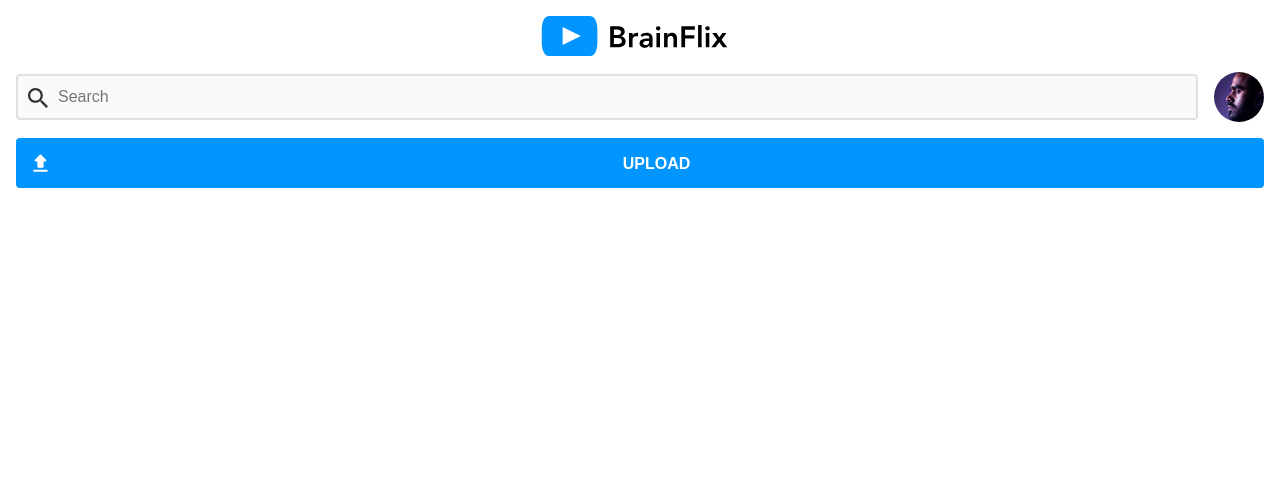
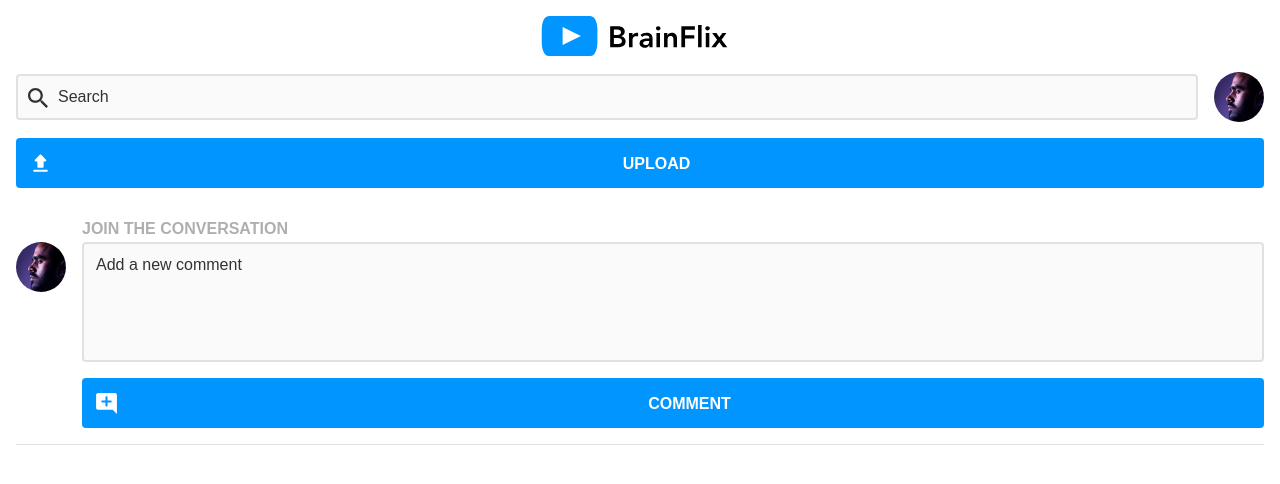
Before and after one commit to emilyjanedev/emily-schur-brainflix, a React (Vite) app: page / in a window 1280 px wide. Shown: the top 484 px of the page. Built offline with nearby package versions, Linux system fonts and the light colour scheme; a web font is replaced by a local one.

Commit message:
Rework inputs and styling

```diff
--- a/src/App.jsx
+++ b/src/App.jsx
@@ -1,8 +1,14 @@
 import "./App.scss";
 import Header from "./components/Header/Header";
+import CommentForm from "./components/CommentForm/CommentForm";
 
 function App() {
-  return <Header />;
+  return (
+    <>
+      <Header />
+      <CommentForm />
+    </>
+  );
 }
 
 export default App;
--- /dev/null
+++ b/src/components/CommentForm/CommentForm.jsx
@@ -0,0 +1,32 @@
+import "./CommentForm.scss";
+import Button from "../Button/Button";
+import Avatar from "../Avatar/Avatar";
+import userAvatar from "../../assets/images/Mohan-muruge.jpg";
+import commentIcon from "../../assets/images/icons/add_comment.svg";
+
+function CommentForm() {
+  return (
+    <form action="submit" className="comment-form">
+      <Avatar src={userAvatar} nameOfClass="comment-form__avatar" />
+      <div className="comment-form__input-wrapper">
+        <label htmlFor="comment" className="comment-form__label">
+          JOIN THE CONVERSATION
+        </label>
+        <textarea
+          type="text"
+          name="comment"
+          id="comment"
+          placeholder="Add a new comment"
+          className="comment-form__input"
+        ></textarea>
+        <Button
+          nameOfClass="comment-form__button"
+          icon={commentIcon}
+          cta="COMMENT"
+        />
+      </div>
+    </form>
+  );
+}
+
+export default CommentForm;
--- /dev/null
+++ b/src/components/CommentForm/CommentForm.scss
@@ -0,0 +1,36 @@
+@use "../../styles/partials/flexbox-kit" as *;
+@use "../../styles/partials/type-kit" as *;
+@use "../../styles/partials/variables" as *;
+@use "../../styles/partials/mixins" as *;
+
+.comment-form {
+  @include flex-row(center, center, 1rem);
+  flex-wrap: wrap;
+  padding: 1rem 0;
+  border-bottom: 1.5px solid $secondary-medium;
+
+  &__avatar {
+    object-position: 20%;
+    position: relative;
+    bottom: 3.5625rem;
+  }
+
+  &__input-wrapper {
+    flex-grow: 1;
+    @include flex-column(center, flex-start);
+  }
+
+  &__input {
+    width: 100%;
+    margin-bottom: 1rem;
+    min-height: 7.5rem !important;
+    @include input;
+  }
+
+  &__label {
+    @include mobile-labels-buttons;
+    font-weight: 600;
+    color: $primary-medium;
+    margin-bottom: 0.25rem;
+  }
+}
--- a/src/components/Input/Input.jsx
+++ /dev/null
@@ -1,24 +0,0 @@
-import "./Input.scss";
-import PropTypes from "prop-types";
-
-function Input({ type, name, id, placeholder, nameOfClass }) {
-  return (
-    <input
-      type={type}
-      name={name}
-      id={id}
-      placeholder={placeholder}
-      className={`input ${nameOfClass}`}
-    />
-  );
-}
-
-Input.propTypes = {
-  type: PropTypes.string.isRequired,
-  name: PropTypes.string.isRequired,
-  id: PropTypes.string.isRequired,
-  placeholder: PropTypes.string.isRequired,
-  nameOfClass: PropTypes.string.isRequired,
-};
-
-export default Input;
--- a/src/components/Input/Input.scss
+++ /dev/null
@@ -1,23 +0,0 @@
-@use "../../styles/partials/variables" as *;
-@use "../../styles/partials/flexbox-kit" as *;
-@use "../../styles/partials/type-kit" as *;
-
-.input {
-  font-family: inherit;
-  background-color: $secondary-light;
-  border: 2px solid $secondary-medium;
-  padding: 0.75rem;
-  font-size: 1rem;
-  min-height: 2.25rem;
-  border-radius: 0.25rem;
-  resize: none;
-
-  &:focus {
-    outline: none;
-    border: 2px solid $brainflix-blue;
-  }
-
-  &--error {
-    border: 2px solid #d22d2d;
-  }
-}
--- a/src/components/SearchForm/SearchForm.jsx
+++ b/src/components/SearchForm/SearchForm.jsx
@@ -1,6 +1,5 @@
 import "./SearchForm.scss";
 import Button from "../Button/Button";
-import Input from "../Input/Input";
 import Avatar from "../Avatar/Avatar";
 import userAvatar from "../../assets/images/Mohan-muruge.jpg";
 import uploadIcon from "../../assets/images/icons/upload.svg";
@@ -15,12 +14,12 @@ function SearchForm() {
           alt="magnifying class icon"
           className="search-form__search-icon"
         />
-        <Input
+        <input
           type="text"
           name="query"
           id="search"
           placeholder="Search"
-          nameOfClass="search-form__input"
+          className="search-form__input"
         />
       </div>
       <Avatar src={userAvatar} nameOfClass="search-form__avatar" />
--- a/src/components/SearchForm/SearchForm.scss
+++ b/src/components/SearchForm/SearchForm.scss
@@ -1,11 +1,9 @@
-@use "../../styles/partials/variables" as *;
 @use "../../styles/partials/flexbox-kit" as *;
-@use "../../styles/partials/type-kit" as *;
 @use "../../styles/partials/mixins" as *;
 
 .search-form {
   width: 100%;
-  padding: 1rem;
+  padding: 1rem 0;
   @include flex-row(center, center, 1rem);
   flex-wrap: wrap;
 
@@ -25,6 +23,7 @@
   &__input {
     width: 100%;
     padding-left: 2.5rem !important;
+    @include input;
   }
 
   &__avatar {
--- a/src/styles/partials/_base.scss
+++ b/src/styles/partials/_base.scss
@@ -27,6 +27,7 @@ img {
 
 body {
   height: 100%;
+  padding: 0 1rem;
 }
 
 // Override browser auto-fill styling in forms
--- a/src/styles/partials/_mixins.scss
+++ b/src/styles/partials/_mixins.scss
@@ -21,3 +21,28 @@
   background-size: cover;
   background-position: center;
 }
+
+// Inputs
+@mixin input {
+  font-family: inherit;
+  background-color: $secondary-light;
+  border: 2px solid $secondary-medium;
+  padding: 0.75rem;
+  font-size: 1rem;
+  min-height: 2.25rem;
+  border-radius: 0.25rem;
+  resize: none;
+
+  &::placeholder {
+    color: $primary-dark;
+  }
+
+  &:focus {
+    outline: none;
+    border: 2px solid $brainflix-blue;
+  }
+
+  &--error {
+    border: 2px solid #d22d2d;
+  }
+}
--- a/src/styles/partials/_type-kit.scss
+++ b/src/styles/partials/_type-kit.scss
@@ -21,7 +21,7 @@
 
 @mixin mobile-labels-buttons {
   font-size: 1rem;
-  font-weight: 700;
+  font-weight: 600;
 }
 
 // Tablet & Desktop
```
